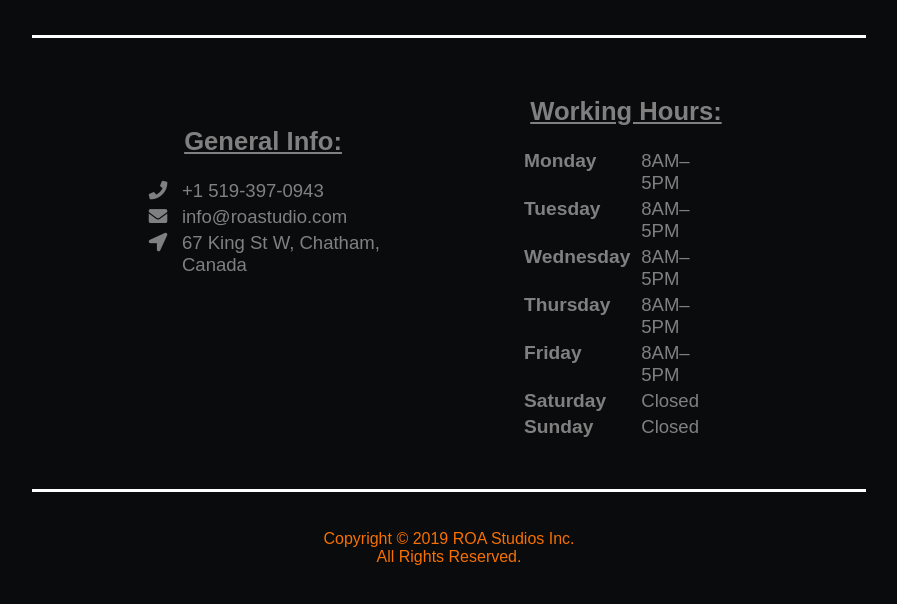
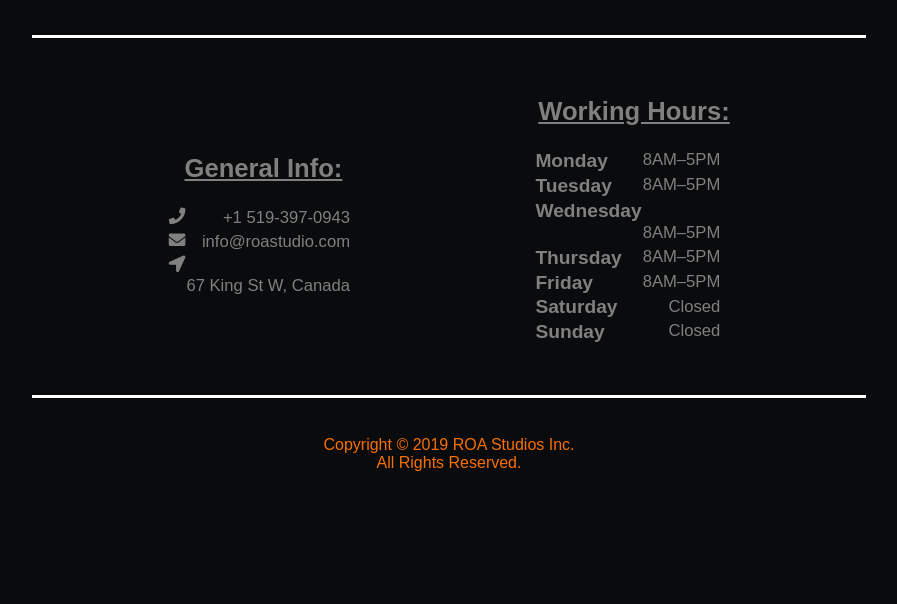
Before and after one commit to frannyaimee/ROAStudio, a plain HTML site: page contact.html in a window 1280 px wide. Shown: the part 814-1418 px from the top of the page, without its empty margins (191-1088 px from the left). After the commit the page ends 1323 px from the top, so only its background shows below. Drawn offline with nearby package versions, Linux system fonts and the light colour scheme.

Commit message:
I fixed the contact page spacing on the general info, I am now finished and moving onto the presentation part of the project/assignment

```diff
--- a/contact.html
+++ b/contact.html
@@ -59,7 +59,7 @@
 		</div>
 	<div class="general">
 		<div class="info">
-			<div class="left">
+
 			<h2 class="ginfo">General Info:</h2>
 				<table class="text">
 			  		<tr>
@@ -71,12 +71,12 @@
 			    		<td class="info">info@roastudio.com</td>
 			  		</tr>
 			  		<tr>
-			    		<th><i class="fas fa-location-arrow" class="arrow"></i></th>
+			    		<th><i class="fas fa-location-arrow"></i></th>
 			    		<td class="info">67 King St W,
-			    			Chatham, Canada</td>
+			    			Canada</td>
 			  		</tr>
 				</table>
-			</div>
+
 		</div>
 		<div class="hours">
 			<div class="right">
--- a/style.css
+++ b/style.css
@@ -248,18 +248,18 @@ input, textarea, select {
 }
 
 .ginfo {
-  margin-left: 13%;
+  margin-left: 10%;
 }
 
 .winfo {
-    margin-left: 3%;
+    margin-left: 2%;
 }
 
 .info {
   margin: auto;
-  font-size: 1.45vw;
-  padding-left: 4%;
-  margin-top: 4%;
+  font-size: 1.3vw;
+  display: inline;
+  float: right;
 }
 
 th {
@@ -267,13 +267,17 @@ th {
   white-space: nowrap;
   text-align: center;
 }
+td.info {
+  padding-left: 5%;
+}
+
 
 .hours {
-  width: 45%;
+  width: 50%;
   font-size: 1.5vw;
 }
 .right {
-  padding-left: 10%;
+  padding-left: 22%;
   padding-bottom: 3%;
 }
 
```
